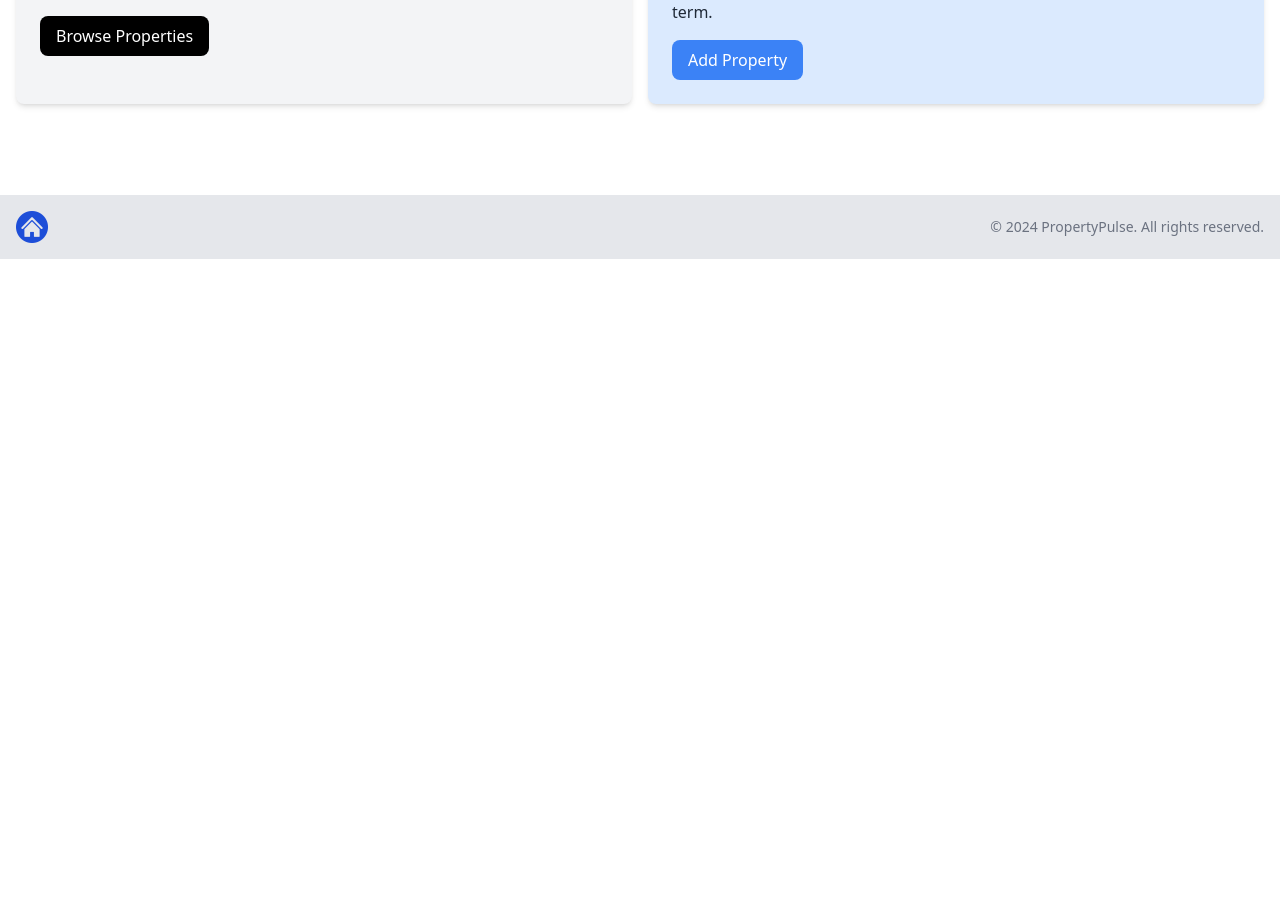
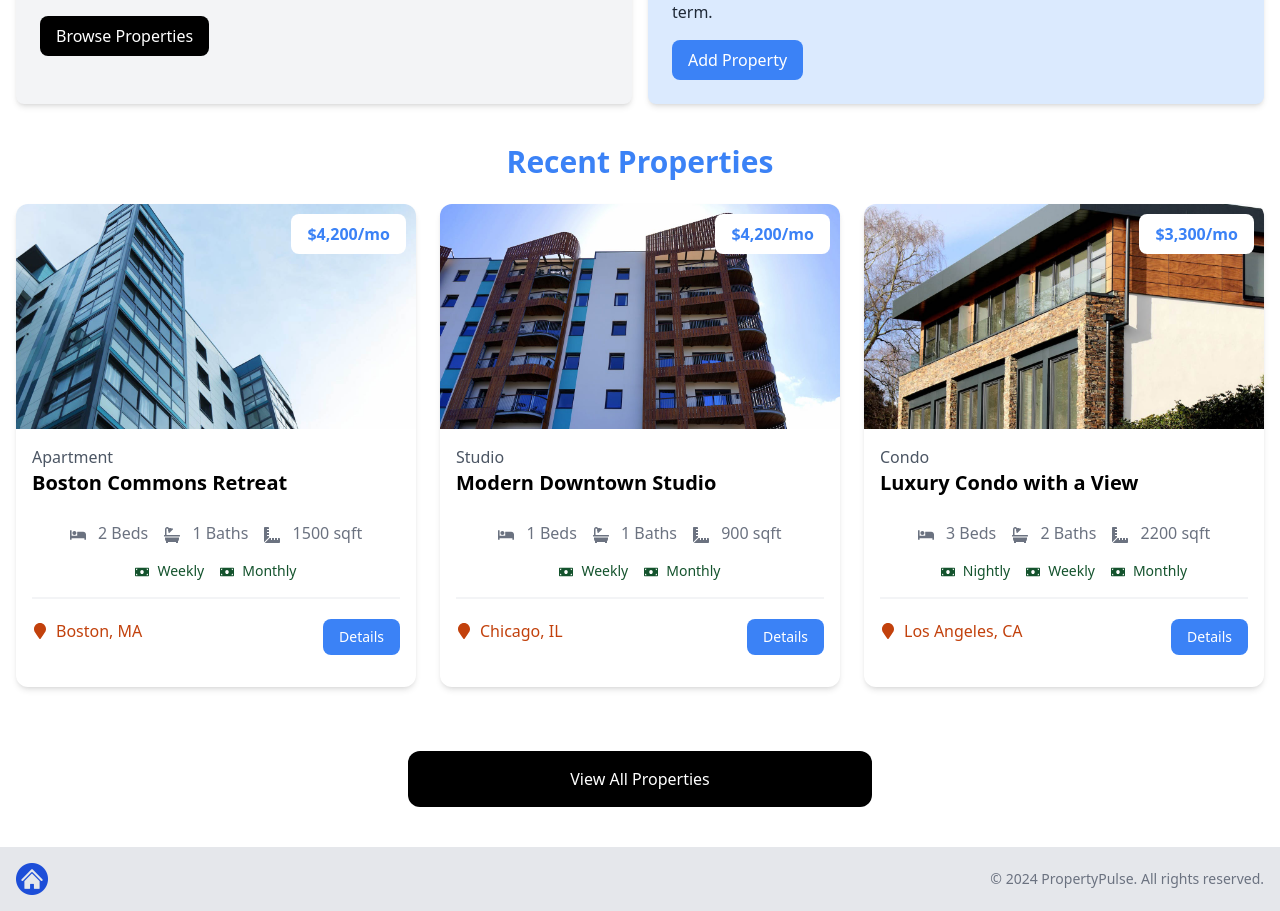
Before and after one commit to alpaca-rama/property-pulse, a Next.js app: page / in a window 1280 px wide. Shown: the part 541-1452 px from the top of the page. Before the commit the page ends 800 px from the top, so only its background shows below. Built offline with nearby package versions, Linux system fonts and the light colour scheme.

Commit message:
Added Component
Added the HomeProperties component which gets then added to the home page.jsx to display some recent properties with a button to view all properties.

```diff
--- a/app/page.jsx
+++ b/app/page.jsx
@@ -1,11 +1,13 @@
 import Hero from "@/components/Hero";
 import InfoBoxes from "@/components/InfoBoxes";
+import HomeProperties from "@/components/HomeProperties";
 
 export default function HomePage() {
     return (
         <>
             <Hero />
             <InfoBoxes />
+            <HomeProperties />
         </>
     )
 }
--- /dev/null
+++ b/components/HomeProperties.jsx
@@ -0,0 +1,37 @@
+import properties from '@/properties.json'
+import PropertyCard from "@/components/PropertyCard";
+import Link from "next/link";
+
+export default function HomeProperties() {
+    const recentProperties = properties
+        .sort(() => Math.random() - Math.random())
+        .slice(0, 3)
+
+    return (
+        <>
+            <section className="px-4 py-6">
+                <div className="container-xl lg:container m-auto">
+                    <h2 className="text-3xl font-bold text-blue-500 mb-6 text-center">
+                        Recent Properties
+                    </h2>
+                    <div className="grid grid-cols-1 md:grid-cols-3 gap-6">
+                        {recentProperties === 0 ? (
+                            <p>No Properties Found</p>
+                        ) : recentProperties.map(property => (
+                            <PropertyCard key={property._id} property={property} />
+                        ))}
+                    </div>
+                </div>
+            </section>
+
+            <section className="m-auto max-w-lg my-10 px-6">
+                <Link
+                    href={'/properties'}
+                    className="block bg-black text-white text-center py-4 px-6 rounded-xl hover:bg-gray-700"
+                >
+                    View All Properties
+                </Link>
+            </section>
+        </>
+    )
+}
```
